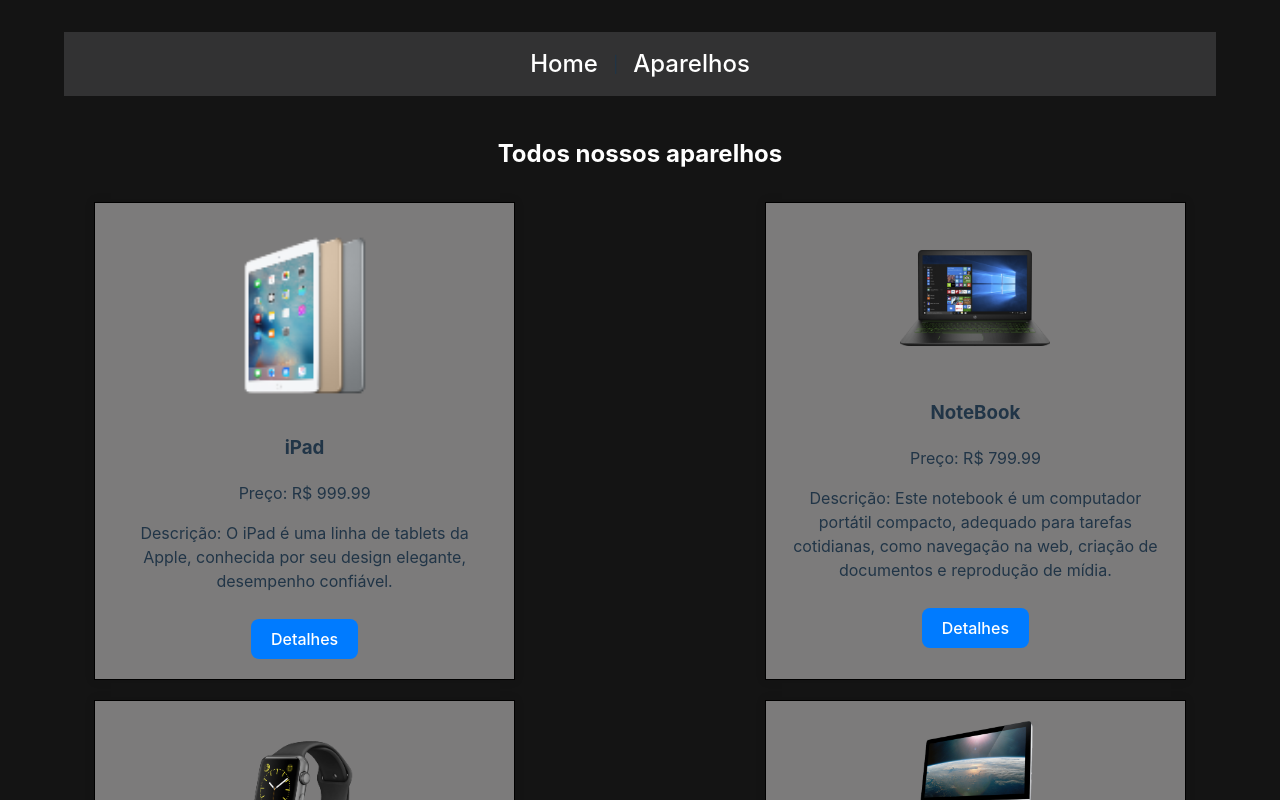
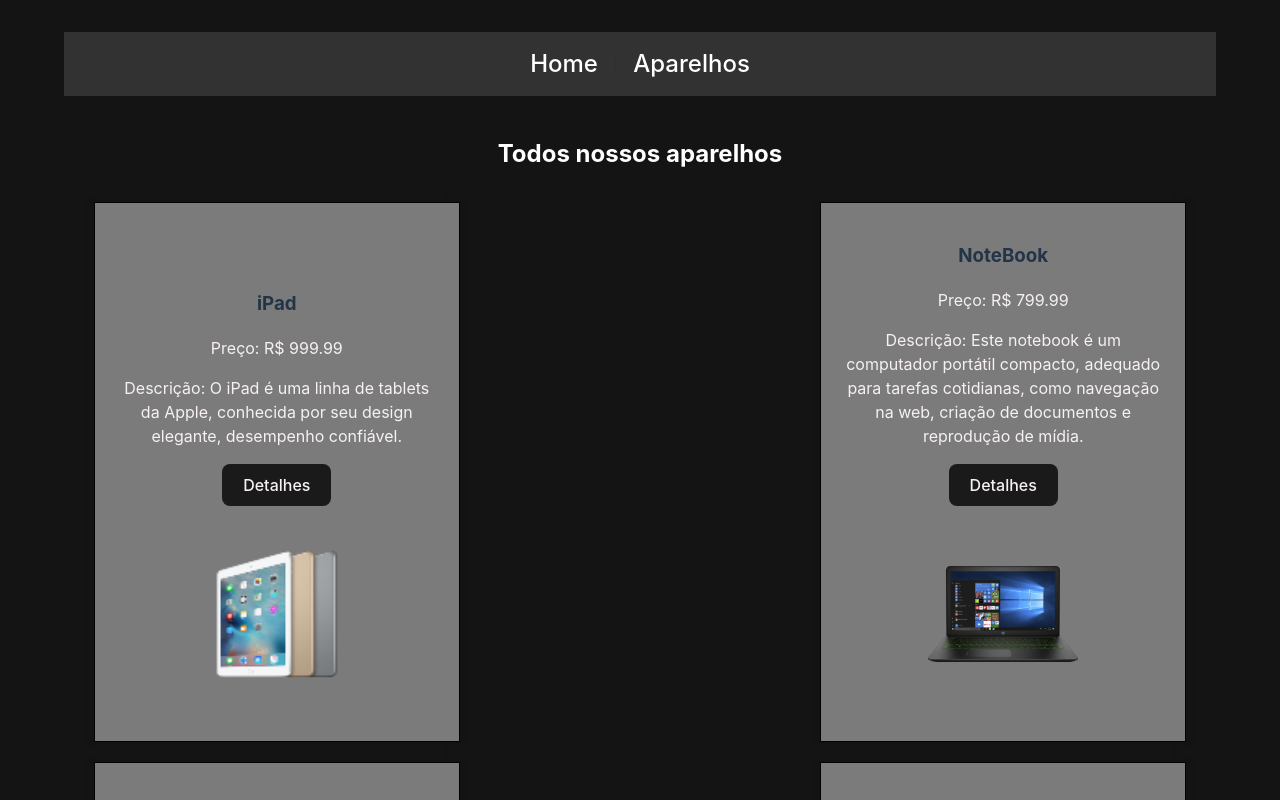
Before and after one commit to bruno1098/loja, a React (Vite) app: page /Aparelhos in a window 1280 px wide. Shown: the top 800 px of the page. Built offline with nearby package versions, Linux system fonts and the light colour scheme.

Commit message:
Ajeitando os aparalhos

```diff
--- a/src/routes/Aparelhos/Aparelho.css
+++ b/src/routes/Aparelhos/Aparelho.css
@@ -12,36 +12,47 @@
 }
 
 .aparelho-item {
-    width: calc(35% - 10px);
+  width: calc(30% - 10px);
   margin: 10px;
   border: 1px solid #000000;
   padding: 20px;
   text-align: center;
   background-color: rgb(124, 123, 123);
   box-shadow: 0px 0px 10px rgba(0, 0, 0, 0.1);
+  display: flex;
+  flex-direction: column-reverse;
+  align-items: center;
+  height: inherit;
 }
-  img{
+img {
   width: 150px;
-  }
-  .aparelho-image {
-    max-width: 80%;
-    height: auto;
+  height: 150px;
+  padding: 10%;
+
 }
 
-  .aparelho-details {
-    margin-top: 20px;
-  }
+
 
 .aparelho-button {
-    background-color: #007bff;
-    color: #fff;
-    border: none;
+  color: #f7f1f1;
   padding: 10px 20px;
-    margin-top: 10px;
   cursor: pointer;
   font-size: 16px;
+  border-radius: 8px;
+  border: 1px solid transparent;
+  font-weight: 500;
+  font-family: inherit;
+  background-color: #1a1a1a;
+  transition: border-color 0.25s;
 }
 
 .aparelho-button:hover {
-    background-color: #0056b3;
+  background-color: #2a2b2e;
+  color: #ffffff;
 }
+p{
+  color: #f7f1f1;
+}
+h1{
+  color: #f7f1f1;
+}
```
Lines whose indentation alone changed are shown as unchanged.
